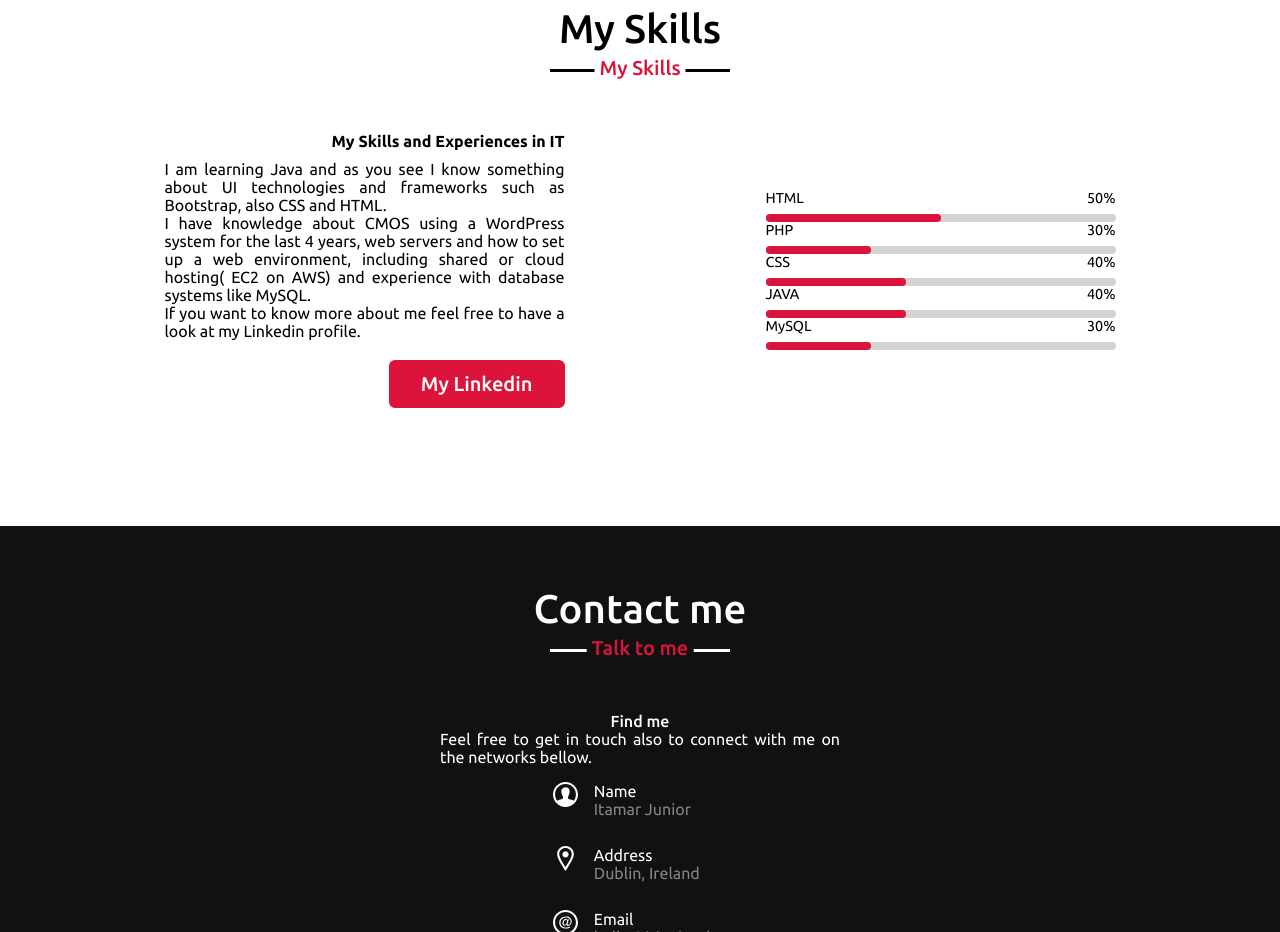
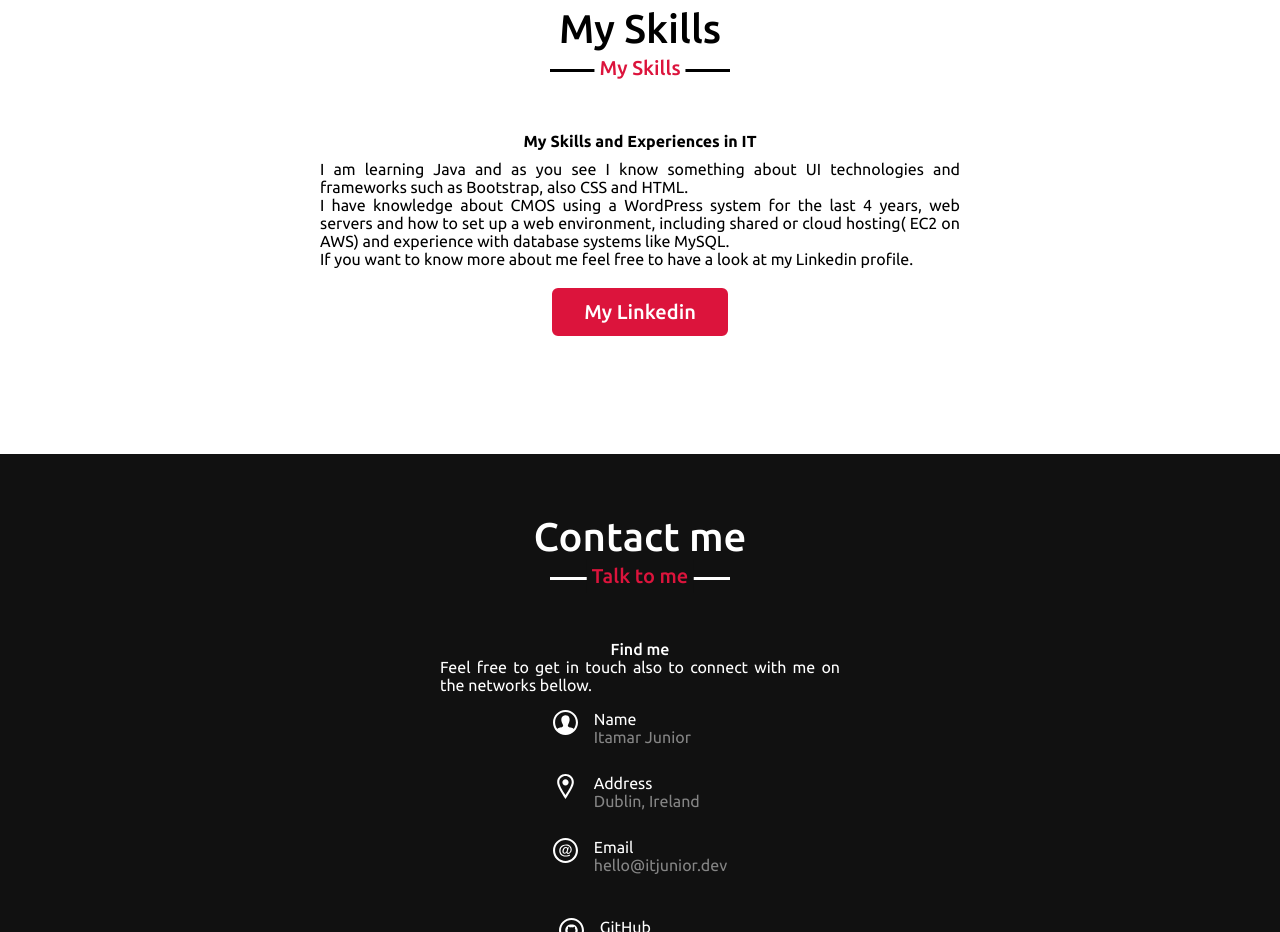
Before and after one commit to codeitamarjr/PersonalPage2.0, a plain HTML site: page index.html in a window 1280 px wide. Shown: the part 2480-3412 px from the top of the page. Drawn offline with Linux system fonts and the light colour scheme.

Commit message:
.update to clean percentage skills

```diff
--- a/assets/style.css
+++ b/assets/style.css
@@ -247,7 +247,7 @@ section {
 }
 
 #about-content .column-right a,
-#skills #skills-content .column-left a {
+#skills #skills-content .column a {
     display: inline-block;
     background: crimson;
     color: #fff;
@@ -261,7 +261,7 @@ section {
 }
 
 #about-content .column-right a:hover,
-#skills #skills-content .column-left a:hover {
+#skills #skills-content .column a:hover {
     color: crimson;
     background: none;
 }
@@ -331,75 +331,21 @@ section {
     background: #fff;
 }
 
-#skills #skills-content .column-left {
-    text-align: right;
-    width: 50vh;
+#skills #skills-content .column {
+    text-align: center;
+    width: 80vh;
     min-width: 40vh;
     margin: 0 auto 5%;
 }
 
-#skills #skills-content .column-left .text {
+#skills #skills-content .column .text {
     font-size: 2vh;
     font-weight: 600;
     margin-bottom: 10px;
 }
 
-#skills #skills-content .column-left p {
+#skills #skills-content .column p {
     text-align: justify;
-}
-
-#skills #skills-content .column-right {
-    width: 350px;
-    text-align: left;
-    margin: 0 auto 5%;
-}
-
-#skills #skills-content .column-right .info {
-    display: flex;
-    justify-content: space-between;
-    margin-bottom: 1vh;
-}
-
-#skills #skills-content .column-right span {
-    font-weight: 600px;
-    font-size: 1.8vh;
-}
-
-#skills #skills-content .column-right .line {
-    height: 1vh;
-    background: lightgray;
-    position: relative;
-    border-radius: 2vh;
-}
-
-#skills #skills-content .column-right .line::before {
-    content: "";
-    position: absolute;
-    height: 100%;
-    left: 0;
-    top: 0;
-    background: crimson;
-    border-radius: 2vh;
-}
-
-#skills #skills-content .column-right .html::before {
-    width: 50%;
-}
-
-#skills #skills-content .column-right .php::before {
-    width: 30%;
-}
-
-#skills #skills-content .column-right .css::before {
-    width: 40%;
-}
-
-#skills #skills-content .column-right .java::before {
-    width: 40%;
-}
-
-#skills #skills-content .column-right .mysql::before {
-    width: 30%;
 }
 
 
@@ -519,7 +465,7 @@ footer span a:hover {
     #home #home-content #text-3 span {
         color: white;
     }
-    #skills #skills-content .column-left {
+    #skills #skills-content .column {
         text-align: center;
     }
 }
--- a/index.html
+++ b/index.html
@@ -157,7 +157,7 @@
             <div class="max-width">
                 <h2 class="title">My Skills</h2>
                 <div id="skills-content">
-                    <div class="column-left">
+                    <div class="column">
                         <div class="text">
                             My Skills and Experiences in IT
                         </div>
@@ -167,49 +167,7 @@
 
                     </div>
 
-                    <div class="column-right">
 
-                        <div class="bars">
-                            <div class="info">
-                                <span>HTML</span>
-                                <span>50%</span>
-                            </div>
-                            <div class="line html"></div>
-
-
-                        </div>
-                        <div class="bars">
-                            <div class="info">
-                                <span>PHP</span>
-                                <span>30%</span>
-                            </div>
-                            <div class="line php"></div>
-
-                        </div>
-                        <div class="bars">
-                            <div class="info">
-                                <span>CSS</span>
-                                <span>40%</span>
-                            </div>
-                            <div class="line css"></div>
-
-                        </div>
-                        <div class="bars">
-                            <div class="info">
-                                <span>JAVA</span>
-                                <span>40%</span>
-                            </div>
-                            <div class="line java"></div>
-
-                        </div>
-                        <div class="bars">
-                            <div class="info">
-                                <span>MySQL</span>
-                                <span>30%</span>
-                            </div>
-                            <div class="line mysql"></div>
-                        </div>
-                    </div>
                 </div>
             </div>
         </section>
```
Also changed, not shown: links.html (line endings or trailing spaces), 1 other file.
